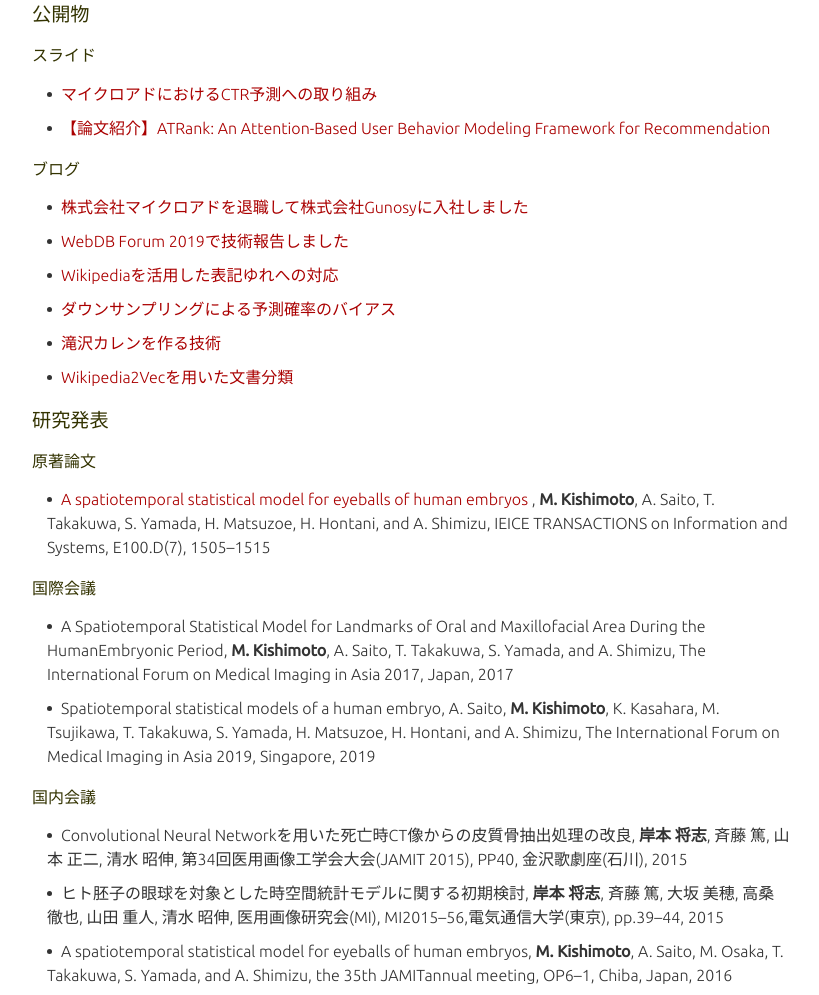
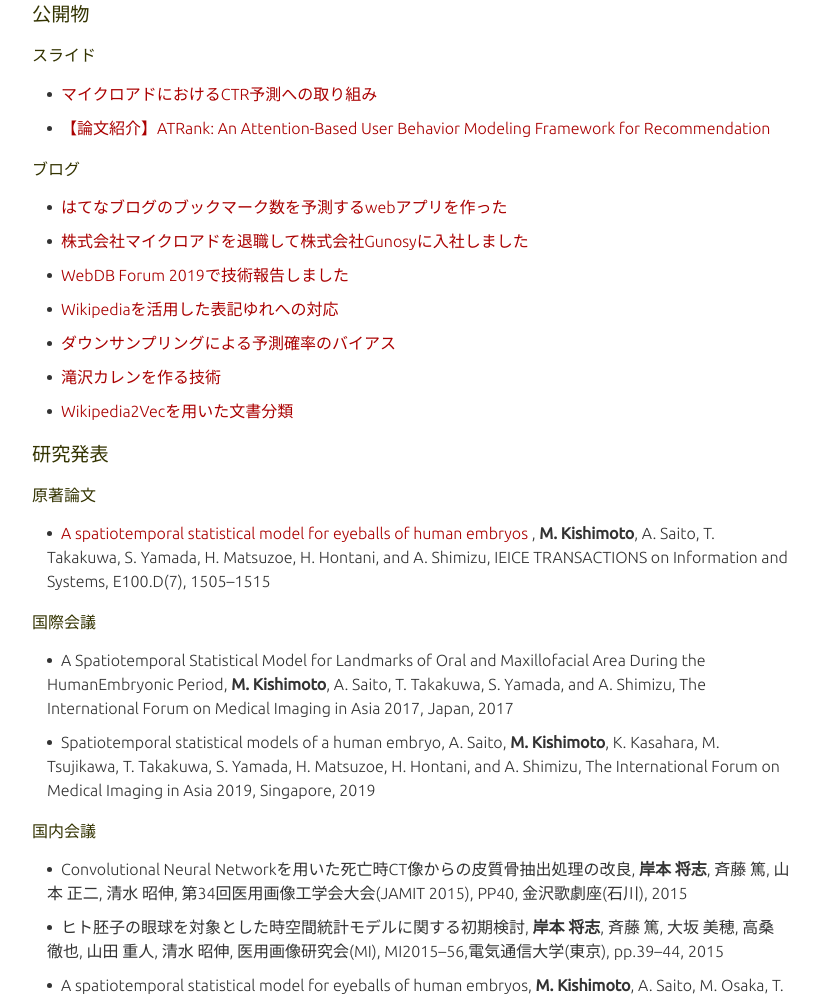
Before and after one commit to kishimoto-banana/kishimoto-banana.github.io, a plain HTML site: page index.html in a window 1280 px wide. Shown: the part 872-1867 px from the top of the page, without its empty margins (228-1047 px from the left). Drawn offline with Linux system fonts and the light colour scheme.

Commit message:
rebuilding site 2020年 1月21日 火曜日 21時41分50秒 JST

```diff
--- a/index.html
+++ b/index.html
@@ -158,6 +158,19 @@
         </ul><h5>ブログ</h5>
 
         <ul>
+
+            <li>
+
+                <a href="https://pompom168.hatenablog.com/entry/2020/01/21/080000" class="publications"> はてなブログのブックマーク数を予測するwebアプリを作った</a>
+
+
+
+
+
+                <span class="collaborators">
+
+                </span>
+            </li>
 
             <li>
 
```
